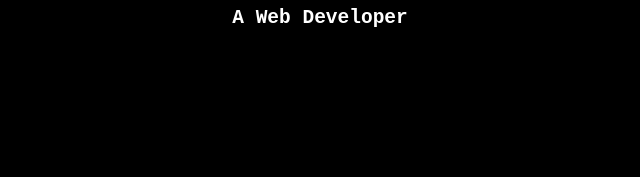
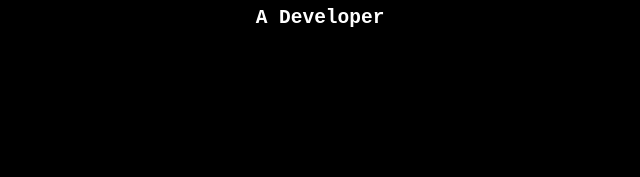
Before and after one commit to roshinkm17/Portfolio, a plain HTML site: page index.html in a window 1280 px wide. Shown: the part 451-628 px from the top of the page, 320-960 px from the left. Drawn offline with nearby package versions, Linux system fonts and the light colour scheme.

Commit message:
Update index.html

```diff
--- a/index.html
+++ b/index.html
@@ -32,7 +32,7 @@
         I am Roshin
       </h1>
       <h2 id="intro-line3">
-        A Web Developer
+        A Developer
       </h2>
     </section>
 
```
